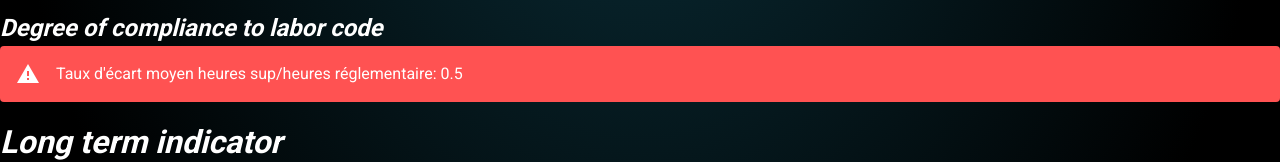
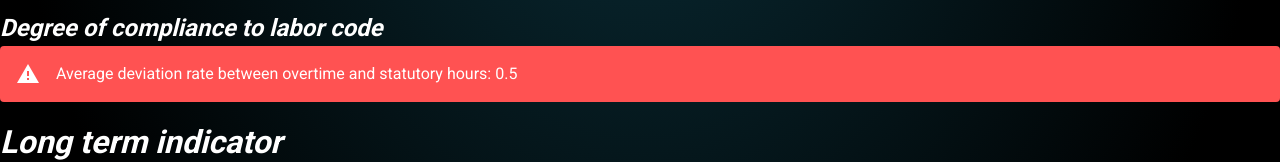
Before and after one commit to Alte-perso/timemanager_2020, a Vue app in the folder front/: page /test in a window 1280 px wide. Shown: the part 302-464 px from the top of the page. Built offline with nearby package versions, Linux system fonts and the light colour scheme.

Commit message:
forget title

```diff
--- a/front/src/components/Graphs/Alert.vue
+++ b/front/src/components/Graphs/Alert.vue
@@ -4,17 +4,17 @@
     <template v-if="moy_hsup_htot < 0.3 ">
       <v-alert
         type="success"
-      >Taux d'écart moyen heures sup/heures réglementaire: {{ moy_hsup_htot }}</v-alert>
+      >Average deviation rate between overtime and statutory hours: {{ moy_hsup_htot }}</v-alert>
     </template>
     <template v-else-if="moy_hsup_htot > 0.4" >
       <v-alert
         type="error"
-      >Taux d'écart moyen heures sup/heures réglementaire: {{ moy_hsup_htot }}</v-alert>
+      >Average deviation rate between overtime and statutory hours: {{ moy_hsup_htot }}</v-alert>
     </template>
     <template v-else>
       <v-alert
         type="warning"
-      >Taux d'écart moyen heures sup/heures réglementaire: {{ moy_hsup_htot }}</v-alert>
+      >Average deviation rate between overtime and statutory hours: {{ moy_hsup_htot }}</v-alert>
     </template>
   </div>
 </template>
```
